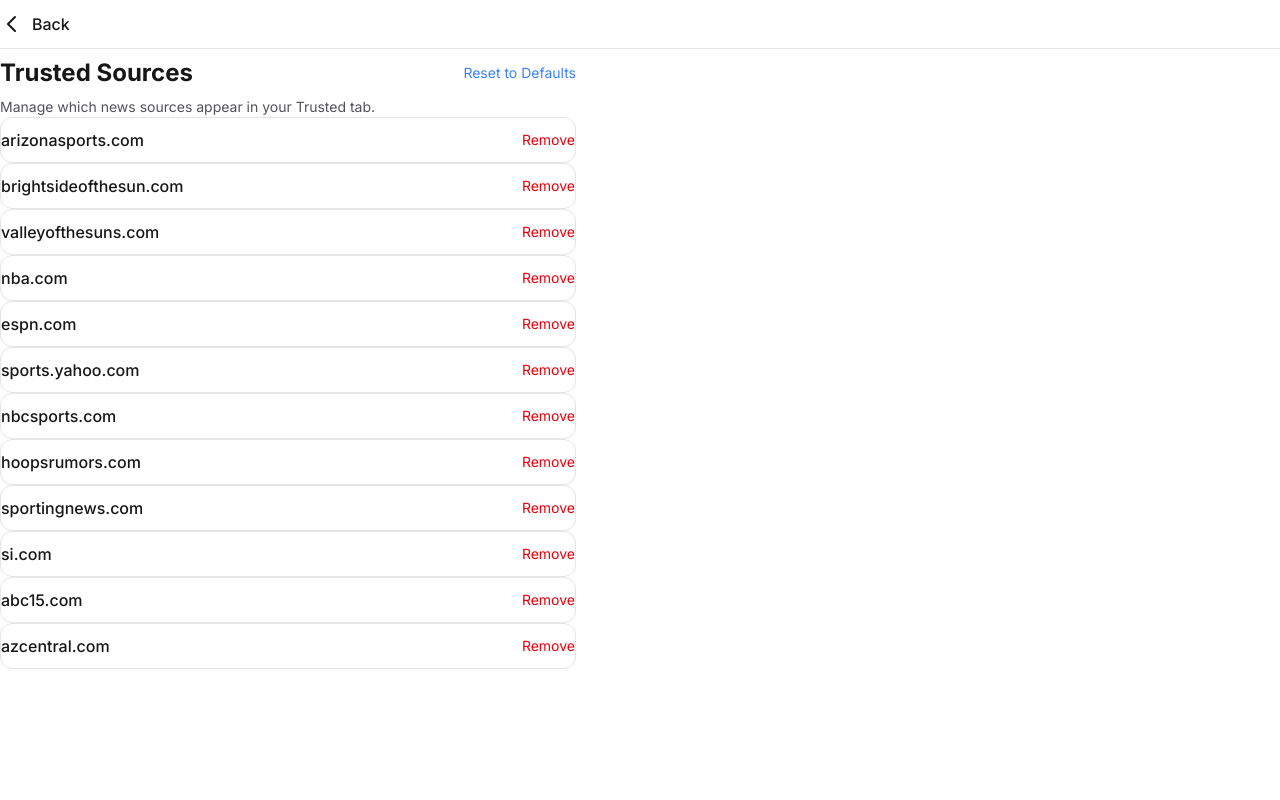
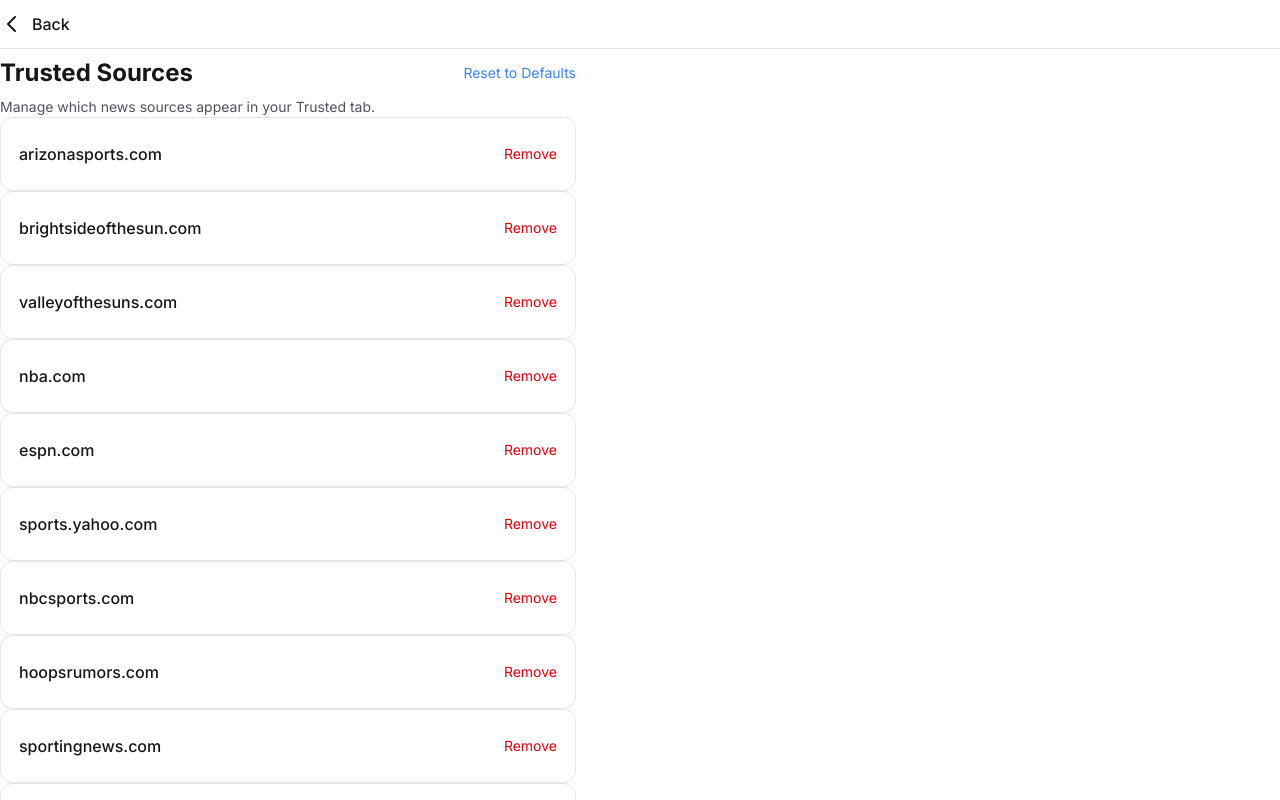
Before and after one commit to joshuajohnfredrickson-tech/suns-reader, a Next.js app: page /sources in a window 1280 px wide. Built offline with nearby package versions, Linux system fonts and the light colour scheme.

Commit message:
Fix trusted source row inset padding

```diff
--- a/app/sources/page.tsx
+++ b/app/sources/page.tsx
@@ -95,12 +95,13 @@ export default function SourcesPage() {
             {trustedDomains.map((domain) => (
               <div
                 key={domain}
-                className="flex items-center justify-between px-6 py-4 border border-border rounded-xl bg-background hover:bg-zinc-50 dark:hover:bg-zinc-900 transition-colors"
+                className="flex items-center justify-between border border-border rounded-xl bg-background hover:bg-zinc-50 dark:hover:bg-zinc-900 transition-colors"
+                style={{ padding: '14px 18px' }}
               >
                 <h3 className="font-medium text-base text-foreground">{domain}</h3>
                 <button
                   onClick={() => handleRemove(domain)}
-                  className="px-3 py-2 min-h-[44px] text-sm text-red-600 dark:text-red-400 hover:bg-red-50 dark:hover:bg-red-900/20 rounded-lg transition-colors"
+                  className="px-3 py-1.5 min-h-[44px] text-sm text-red-600 dark:text-red-400 hover:bg-red-50 dark:hover:bg-red-900/20 rounded-lg transition-colors"
                   style={{ touchAction: 'manipulation' }}
                 >
                   Remove
```
